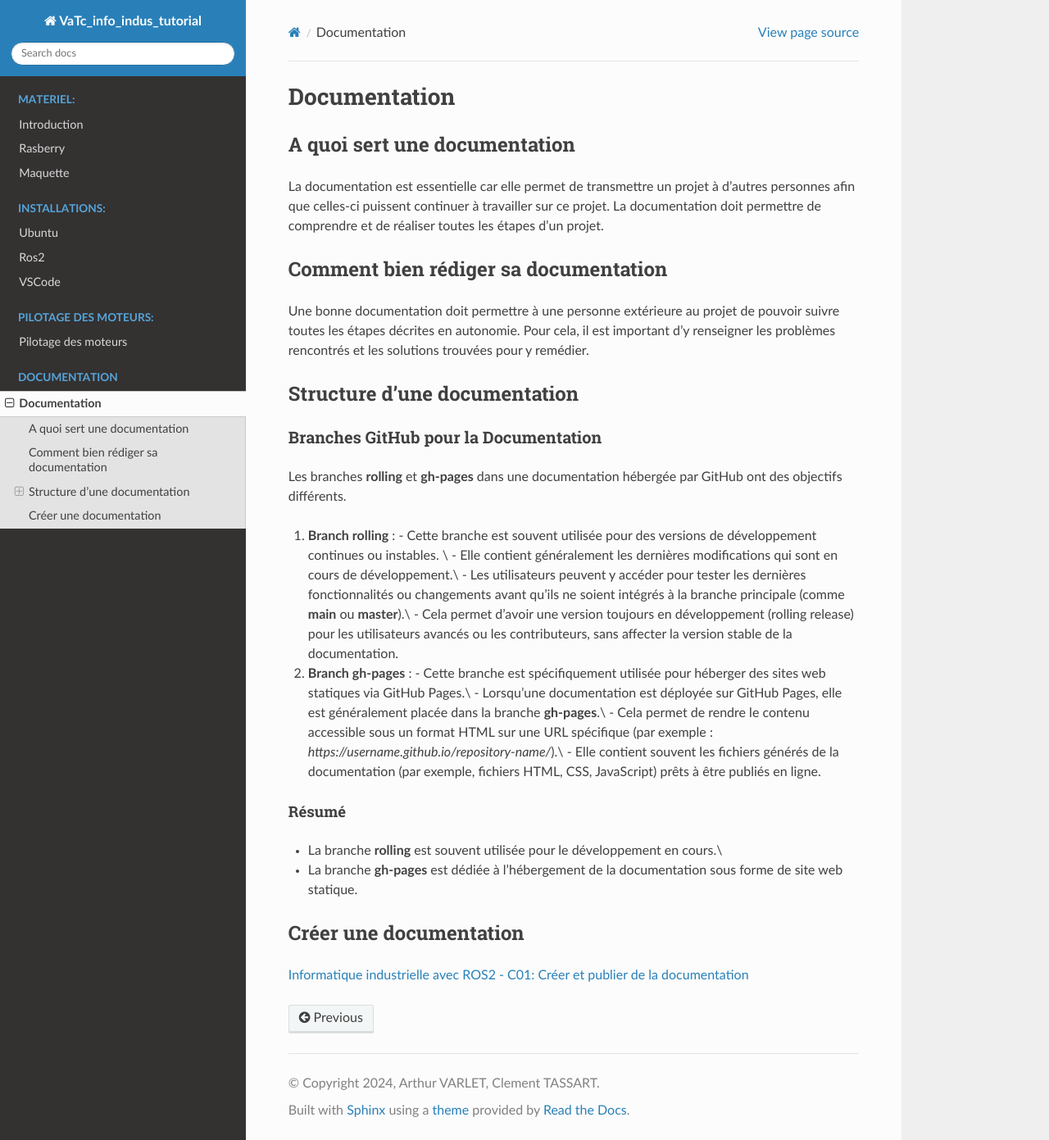
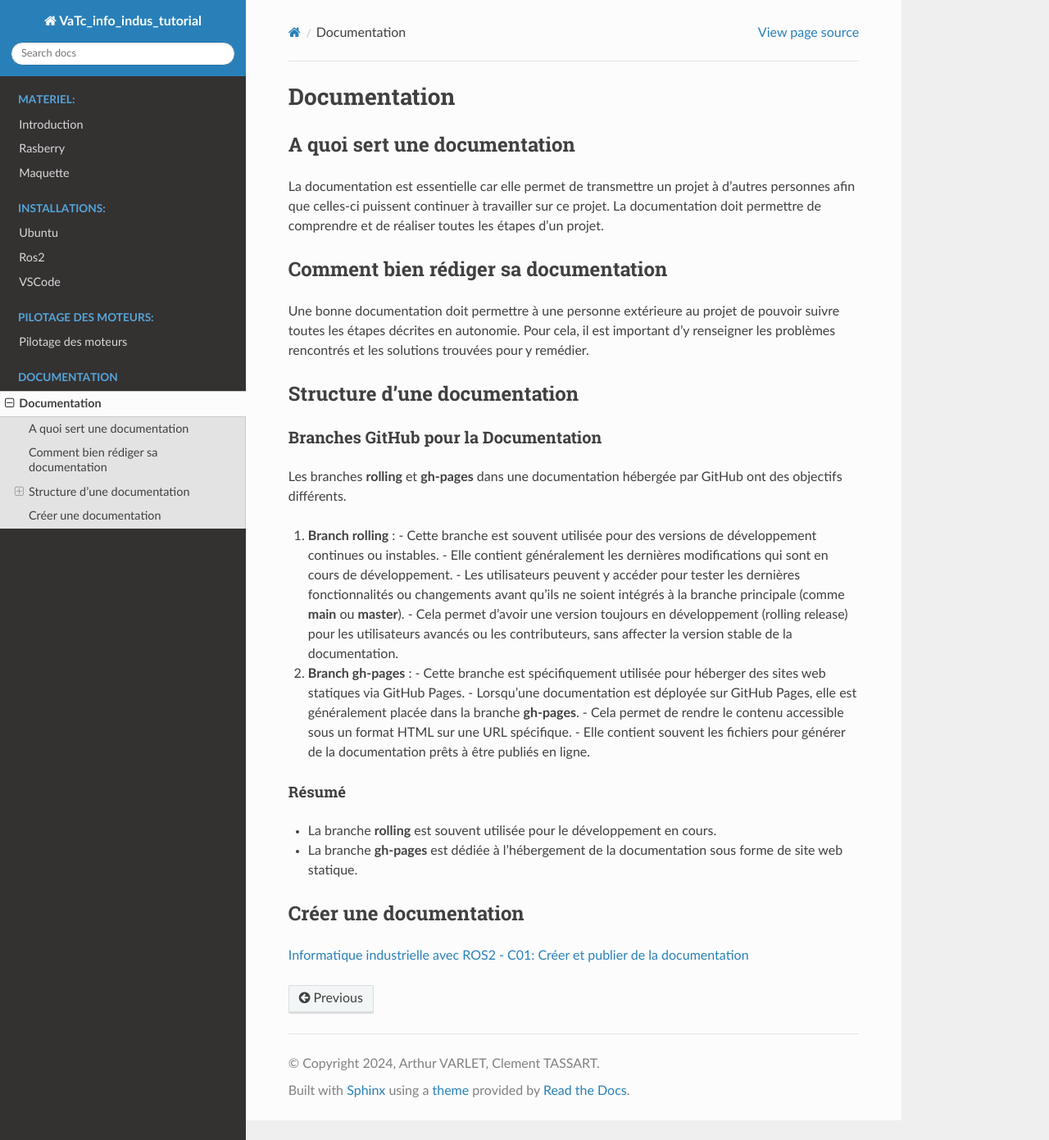
Before and after one commit to Aarthur371/info_indus_tutorial, a Sphinx documentation site: the page built from doc/sphinx/source/document.rst, in a window 1280 px wide and 1391 px high. Shown: the whole window at 82% size. Built offline with Sphinx 7.4.7 and the Read the Docs theme 3.1.0, drawn with Linux system fonts in a browser that asks for light colours.

Commit message:
document6

```diff
--- a/doc/sphinx/source/document.rst
+++ b/doc/sphinx/source/document.rst
@@ -24,20 +24,20 @@ Branches GitHub pour la Documentation
 Les branches **rolling** et **gh-pages** dans une documentation hébergée par GitHub ont des objectifs différents.
 
 1. **Branch rolling** :
-   - Cette branche est souvent utilisée pour des versions de développement continues ou instables. \\
-   - Elle contient généralement les dernières modifications qui sont en cours de développement.\\
-   - Les utilisateurs peuvent y accéder pour tester les dernières fonctionnalités ou changements avant qu'ils ne soient intégrés à la branche principale (comme **main** ou **master**).\\
+   - Cette branche est souvent utilisée pour des versions de développement continues ou instables.
+   - Elle contient généralement les dernières modifications qui sont en cours de développement.
+   - Les utilisateurs peuvent y accéder pour tester les dernières fonctionnalités ou changements avant qu'ils ne soient intégrés à la branche principale (comme **main** ou **master**).
    - Cela permet d'avoir une version toujours en développement (rolling release) pour les utilisateurs avancés ou les contributeurs, sans affecter la version stable de la documentation.
 
 2. **Branch gh-pages** :
-   - Cette branche est spécifiquement utilisée pour héberger des sites web statiques via GitHub Pages.\\
-   - Lorsqu'une documentation est déployée sur GitHub Pages, elle est généralement placée dans la branche **gh-pages**.\\
-   - Cela permet de rendre le contenu accessible sous un format HTML sur une URL spécifique (par exemple : `https://username.github.io/repository-name/`).\\
-   - Elle contient souvent les fichiers générés de la documentation (par exemple, fichiers HTML, CSS, JavaScript) prêts à être publiés en ligne.
+   - Cette branche est spécifiquement utilisée pour héberger des sites web statiques via GitHub Pages.
+   - Lorsqu'une documentation est déployée sur GitHub Pages, elle est généralement placée dans la branche **gh-pages**.
+   - Cela permet de rendre le contenu accessible sous un format HTML sur une URL spécifique.
+   - Elle contient souvent les fichiers pour générer de la documentation prêts à être publiés en ligne.
 
 Résumé
 ------
-- La branche **rolling** est souvent utilisée pour le développement en cours.\\
+- La branche **rolling** est souvent utilisée pour le développement en cours.
 - La branche **gh-pages** est dédiée à l'hébergement de la documentation sous forme de site web statique.
 
 
```
